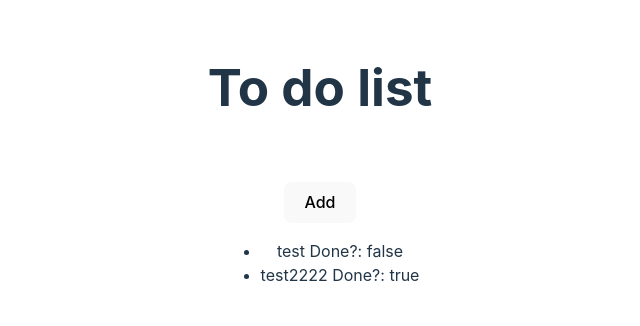
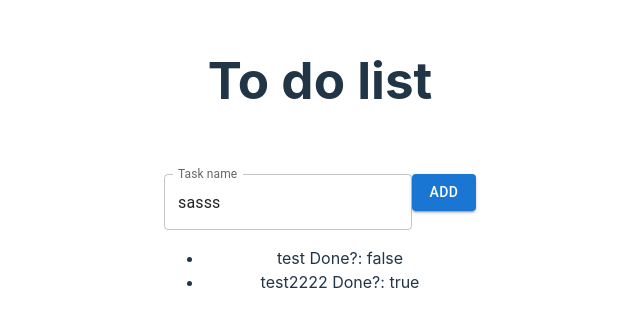
Before and after one commit to ManpreetSL/react-to-do-list, a React (Vite) app: page / in a window 1280 px wide. Shown: the part 220-546 px from the top of the page, without its empty margins (320-960 px from the left). Built offline with nearby package versions, Linux system fonts and the light colour scheme.

Commit message:
Added Material UI and the ability to add to do items

```diff
--- a/package.json
+++ b/package.json
@@ -9,6 +9,9 @@
     "preview": "vite preview"
   },
   "dependencies": {
+    "@emotion/react": "^11.10.5",
+    "@emotion/styled": "^11.10.5",
+    "@mui/material": "^5.10.12",
     "react": "^18.2.0",
     "react-dom": "^18.2.0"
   },
--- a/src/components/ToDoItem.tsx
+++ b/src/components/ToDoItem.tsx
@@ -2,7 +2,7 @@ import React from 'react';
 
 type Props = {
   toDo: {
-    id?: string;
+    id?: number;
     title: string;
     done: boolean;
   };
@@ -10,8 +10,10 @@ type Props = {
 
 export default function ToDoItem({ toDo }: Props) {
   return (
-    <li>
-      {toDo.title} Done?: {String(toDo.done)}
-    </li>
+    <div>
+      <li>
+        {toDo.title} Done?: {String(toDo.done)}
+      </li>
+    </div>
   );
 }
--- a/src/components/ToDoList.tsx
+++ b/src/components/ToDoList.tsx
@@ -1,23 +1,40 @@
 import React, { useState } from 'react';
 import ToDoItem from './ToDoItem';
+import { TextField, Button } from '@mui/material';
 
 type Props = {};
 
 export default function ToDoList({}: Props) {
   const [toDos, setToDos] = useState([
-    { title: 'test', done: false },
-    { title: 'test2222', done: true }
+    { id: 1, title: 'test', done: false },
+    { id: 2, title: 'test2222', done: true }
   ]);
+  const [toDoName, setToDoName] = useState('sasss');
+  const [idCounter, setIdCounter] = useState(3);
 
-  function addToDo() {}
+  function addToDo() {
+    console.log('adding to do');
+    setToDos([...toDos, { id: idCounter, title: toDoName, done: false }]);
+    setIdCounter(idCounter + 1);
+    setToDoName('');
+  }
   return (
     <div>
       <h1>To do list</h1>
       <div className='card'>
-        <button onClick={() => addToDo}>Add</button>
+        <TextField
+          id='to-do-title'
+          label='Task name'
+          variant='outlined'
+          value={toDoName}
+          onChange={(e) => setToDoName(e.target.value)}
+        />
+        <Button variant='contained' onClick={() => addToDo()}>
+          Add
+        </Button>
         <ul>
           {toDos.map((toDo) => {
-            return <ToDoItem toDo={toDo} />;
+            return <ToDoItem toDo={toDo} key={toDo.id} />;
           })}
         </ul>
       </div>
```
Also changed, not shown: 1 other file (tests, documents, lock files or other folders).
